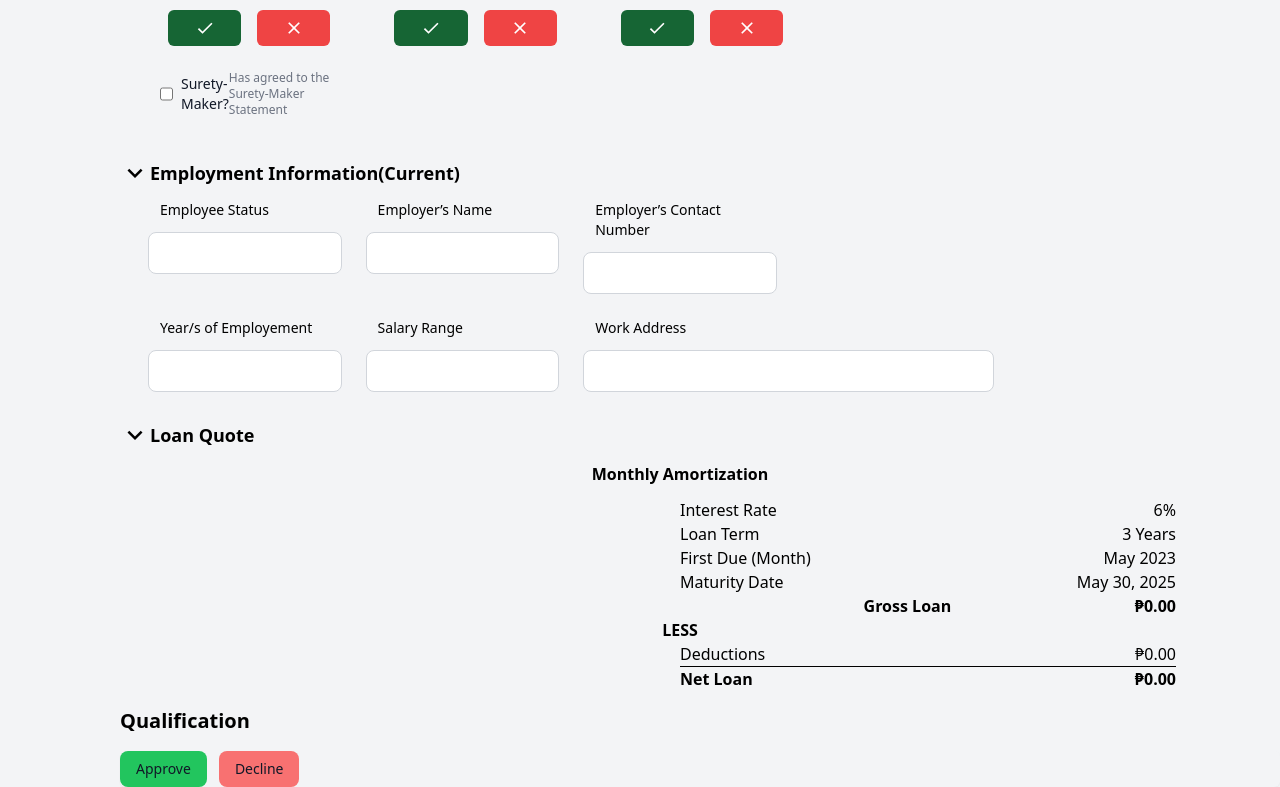
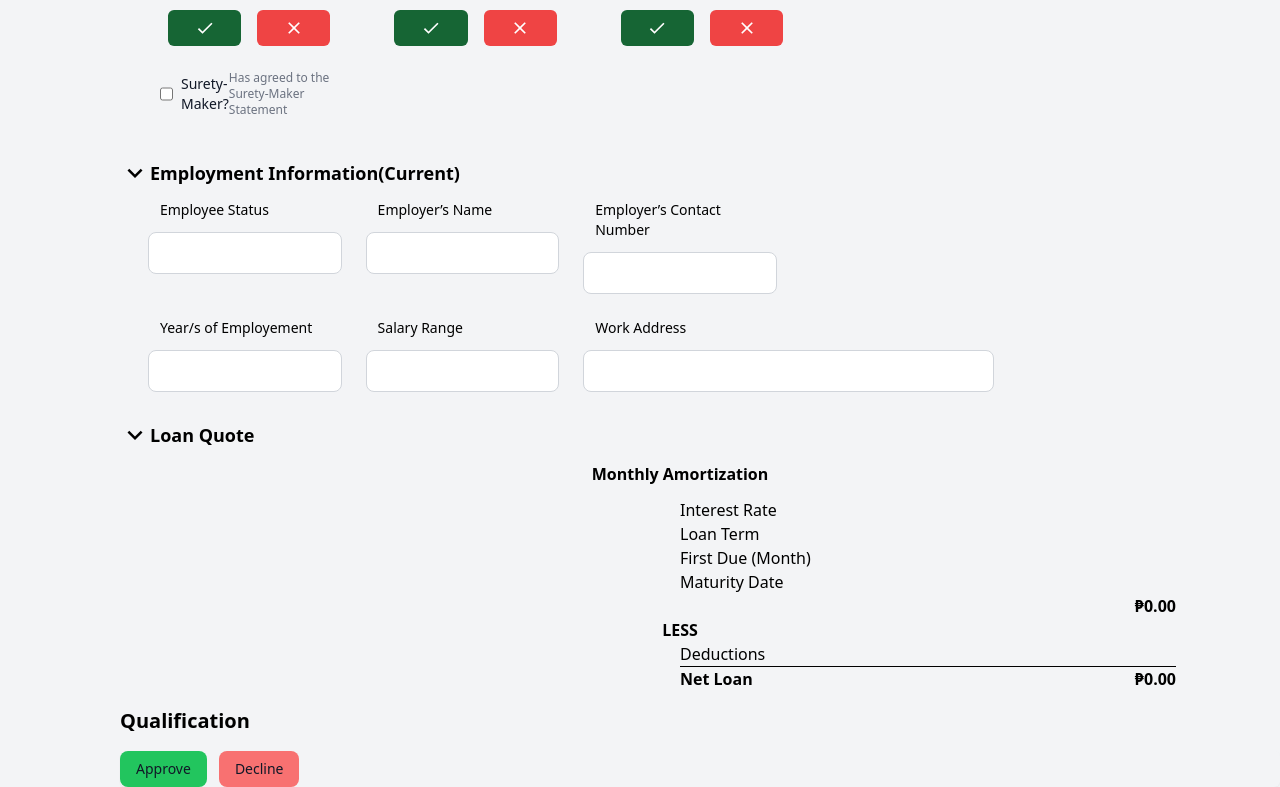
Before and after one commit to Andreism101/asaph-admin, a Next.js app: page /LoanApplication in a window 1280 px wide. Shown: the part 748-1535 px from the top of the page. Built offline with nearby package versions, Linux system fonts and the light colour scheme.

Commit message:
Ezi -Updated Profile tabs

```diff
--- a/components/MonthlyAmortization.jsx
+++ b/components/MonthlyAmortization.jsx
@@ -1,6 +1,6 @@
 import React from 'react'
 
-const MonthlyAmortization = () => {
+const MonthlyAmortization = ({monthly}) => {
   return (
     <div className='mx-16 grid grid-cols-1 md:px-10'>
         <div className='text-center font-semibold m-3'>Monthly Amortization</div>
@@ -8,35 +8,35 @@ const MonthlyAmortization = () => {
           <div></div>
           <div className='block md:flex justify-between'>
             <div className=''>Interest Rate</div>
-            <div className='text-right'>6%</div>
+            <div className='text-right'>{monthly.EmploymentStatus}</div>
           </div>
         </div>
         <div className='grid md:grid-cols-2'>
           <div></div>
           <div className='block md:flex justify-between'>
             <div className=''>Loan Term</div>
-            <div className='text-right'>3 Years</div>
+            <div className='text-right'>{monthly.EmploymentStatus}</div>
           </div>
         </div>
         <div className='grid md:grid-cols-2'>
           <div></div>
           <div className='block md:flex justify-between'>
             <div className=''>First Due (Month)</div>
-            <div className='text-right'>May 2023</div>
+            <div className='text-right'>{monthly.EmploymentStatus}</div>
           </div>
         </div>
         <div className='grid md:grid-cols-2'>
           <div></div>
           <div className='block md:flex justify-between'>
             <div className=''>Maturity Date</div>
-            <div className='text-right'>May 30, 2025</div>
+            <div className='text-right'>{monthly.EmploymentStatus}</div>
           </div>
         </div>
         <div className='grid md:grid-cols-2 '>
           <div></div>
           <div className='block md:flex justify-between font-semibold'>
             <hr className='border-black' />
-            <div className=''>Gross Loan</div>
+            <div className=''>{monthly.EmploymentStatus}</div>
             <div className='text-right'>&#8369;0.00</div>
           </div>
         </div>
@@ -47,7 +47,7 @@ const MonthlyAmortization = () => {
           <div></div>
           <div className='block md:flex justify-between'>
             <div className=''>Deductions</div>
-            <div className='text-right'>&#8369;0.00</div>
+            <div className='text-right'>{monthly.EmploymentStatus}</div>
           </div>
         </div>
         <div className='grid md:grid-cols-2'>
--- a/components/ProfileTabs.jsx
+++ b/components/ProfileTabs.jsx
@@ -9,7 +9,7 @@ const ProfileTabs = ({profiletabs}) => {
     const navLink = [
         {
             name: "Profile",
-            link: `/customerProfile`,
+            link: `/customerProfile/${profiletabs.UserId}`,
         },
         {
             name: "Loan Application",
@@ -17,7 +17,7 @@ const ProfileTabs = ({profiletabs}) => {
         },
         {
             name: "Borrow History",
-            link: `/BorrowHistory`,
+            link: `/BorrowHistory/${profiletabs.UserId}`,
         },
     ]
 
--- a/next.config.js
+++ b/next.config.js
@@ -13,6 +13,10 @@ const nextConfig = {
           source: '/LoanApplication/:userId',
         destination: '/LoanApplication',
       },
+      {
+        source: '/BorrowHistory/:userId',
+      destination: '/BorrowHistory',
+    },
     ];
   },
 };
--- a/pages/BorrowHistory.jsx
+++ b/pages/BorrowHistory.jsx
@@ -2,15 +2,36 @@ import LoanHistory from '@/components/BorrowHistoryTables/LoanHistory'
 import PersonalInfo from '@/components/PersonalInfo'
 import ProfileTabs from '@/components/ProfileTabs'
 import { MdChevronRight, MdExpandMore } from "react-icons/md";
-import {useState} from 'react'
-
-import React from 'react'
+import React, { useState, useEffect } from "react";
 import BorrowerLoanDetails from '@/components/BorrowerLoanDetails';
 import StatementOfAccount from '@/components/StatementOfAccount';
 import CreditedPayments from '@/components/BorrowHistoryTables/CreditedPayments';
+import fireDb from "@/components/firebase";
+import { useRouter } from 'next/router';
+const BorrowHistory = () => {
+  const router = useRouter();
+  const { userId } = router.query;
+  const [user, setUser] = useState({});
 
-const BorrowHistory = () => {
-
+  useEffect(() => {
+    if (userId) {
+      const fetchData = async () => {
+        try {
+          const snapshot = await fireDb
+            .child(`1EaoWoCz_zfqe0M1kl5vkqnVEDSwSrBKZzibAGZ63rrM/Members/${userId}`)
+            .get();
+          if (snapshot.exists()) {
+            setUser({ ...snapshot.val() });
+          } else {
+            setUser({});
+          }
+        } catch (error) {
+          console.log(error);
+        }
+      };
+      fetchData();
+    }
+  }, [userId]);
   const [showBorrowerLoanDetailsNav, setShowBorrowerLoanDetailsNav] = useState(true)
 
   const BorrowerLoanDetailsNav =() =>{
@@ -21,11 +42,11 @@ const BorrowHistory = () => {
 
   return (
     <div className='mb-16'>
-      <PersonalInfo/>
+      <PersonalInfo personal={user}/>
         <div className='mx-5'>
           <div className='ml-5'>
-            <ProfileTabs/>
-            <LoanHistory/>
+            <ProfileTabs profiletabs={user}/>
+            <LoanHistory history={user}/>
           </div>
         </div>
         <div className='flex justify-start items-center  pl-10 pt-4 font-bold text-lg'>
@@ -35,18 +56,18 @@ const BorrowHistory = () => {
           <p className='align-middle'>Borrower Loan Details</p>
         </div>
         {showBorrowerLoanDetailsNav &&
-          <BorrowerLoanDetails/>
+          <BorrowerLoanDetails borrow={user}/>
         }
         <div>
           <p className='font-bold text-gray-700 mt-5'>Current Statement of Account as of {currentDate}</p>
 
-          <StatementOfAccount/>
+          <StatementOfAccount statement={user}/>
 
         </div>
         <div>
           <p className='font-bold text-gray-700 mt-5'>Credited Payments</p>
           <div className='flex'>
-            <CreditedPayments/>
+            <CreditedPayments credit={user}/>
           </div>
         </div>
     </div>
--- a/pages/LoanApplication.jsx
+++ b/pages/LoanApplication.jsx
@@ -104,7 +104,7 @@ const LoanApplication = () => {
               <p className='align-middle'>Loan Quote</p>
             </div>
             {showMonthlyAmortization &&
-              <MonthlyAmortization/>
+              <MonthlyAmortization monthly={user}/>
             }
           </div>
           <Qualification/>
```
